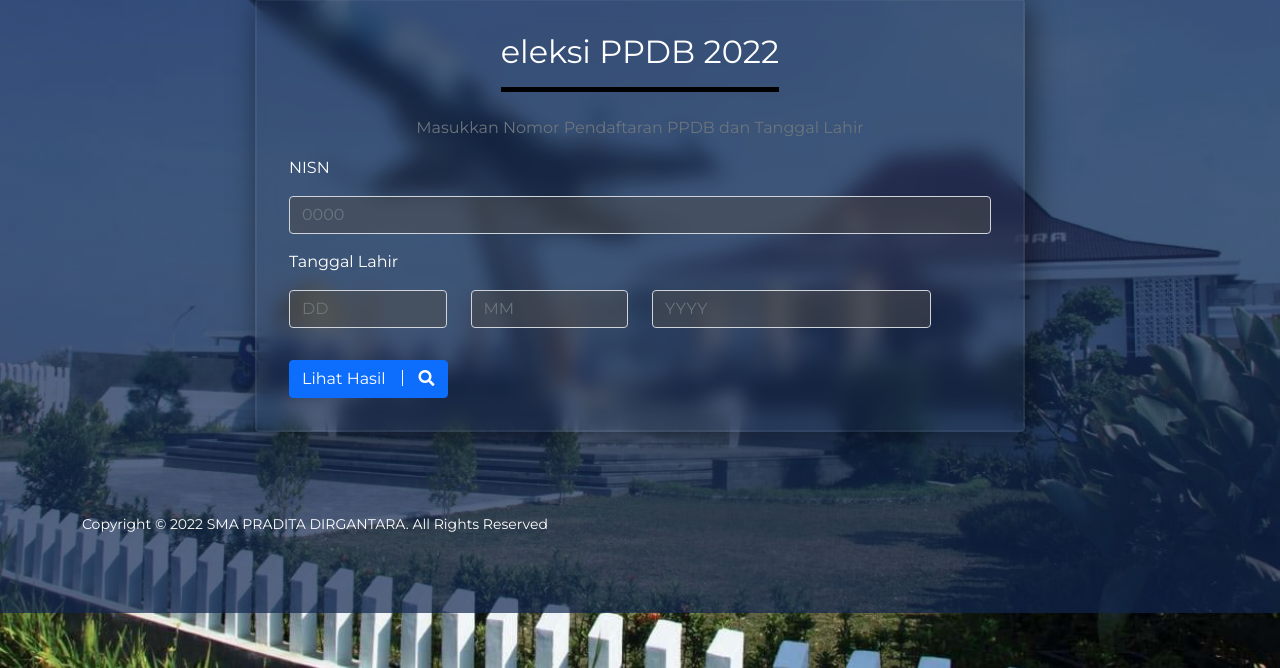
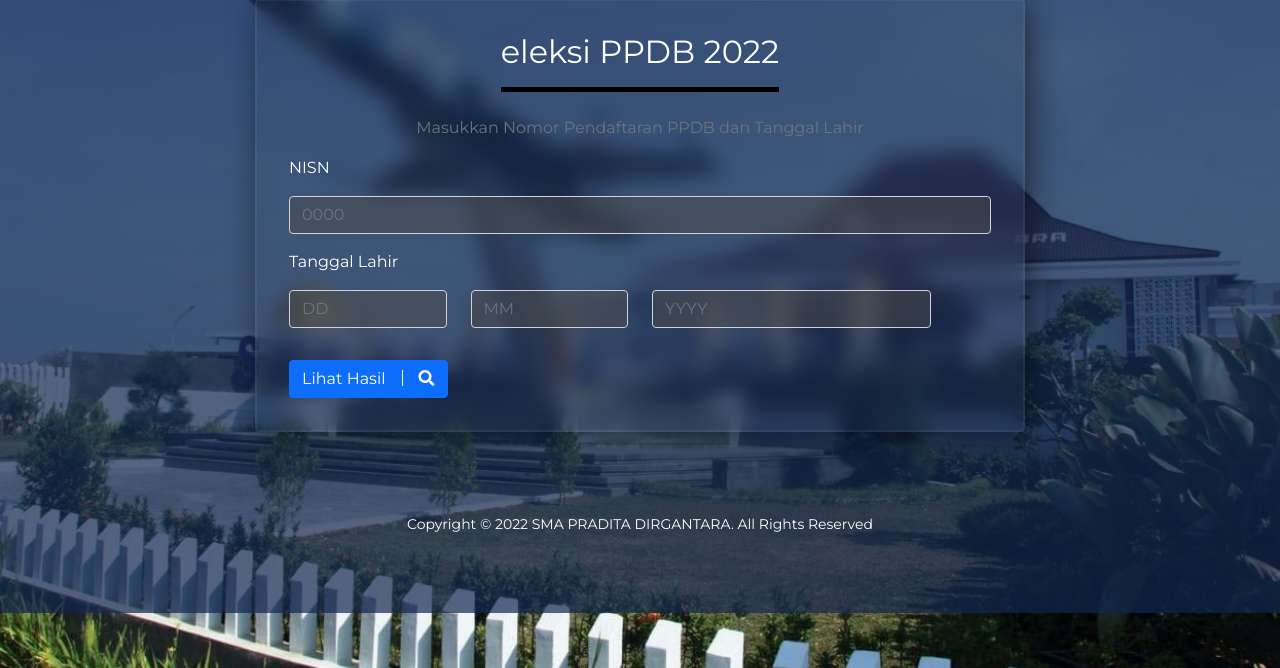
Before and after one commit to WazeAzure/PPDB, a PHP site: page /login.php in a window 1280 px wide. Shown: the part 187-855 px from the top of the page. Run offline with PHP 8.4, Linux system fonts and the light colour scheme.

Commit message:
Adding footer-template.php

```diff
--- a/footer-template.php
+++ b/footer-template.php
@@ -1,5 +1,5 @@
-<footer class="container">
-    <div class="footer-container text-center text-lg-start">
+<footer class="container-fluid">
+    <div class="footer-container text-center">
         <small>Copyright &copy; 2022 SMA PRADITA DIRGANTARA. All Rights Reserved</small>
     </div>
 </footer>
```
